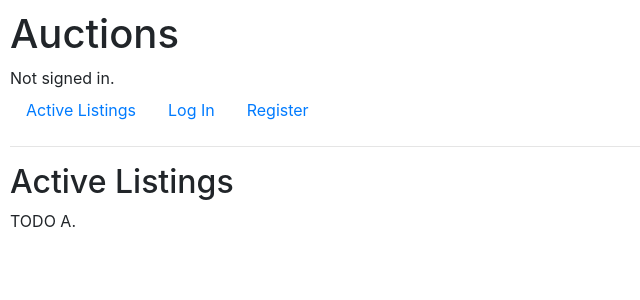
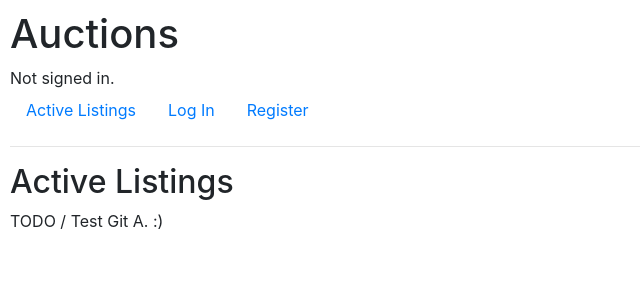
Before and after one commit to AntoineSau/commerce, a Django app: page / in a window 1280 px wide. Shown: the top 300 px of the page, without its empty margins (0-640 px from the left). Run offline with Django 3.2, Linux system fonts and the light colour scheme; some libraries are stand-ins or nearby versions.

Commit message:
Test A. 2

```diff
--- a/auctions/templates/auctions/index.html
+++ b/auctions/templates/auctions/index.html
@@ -3,5 +3,5 @@
 {% block body %}
     <h2>Active Listings</h2>
 
-    TODO A.
+    TODO / Test Git A. :)
 {% endblock %}
```
